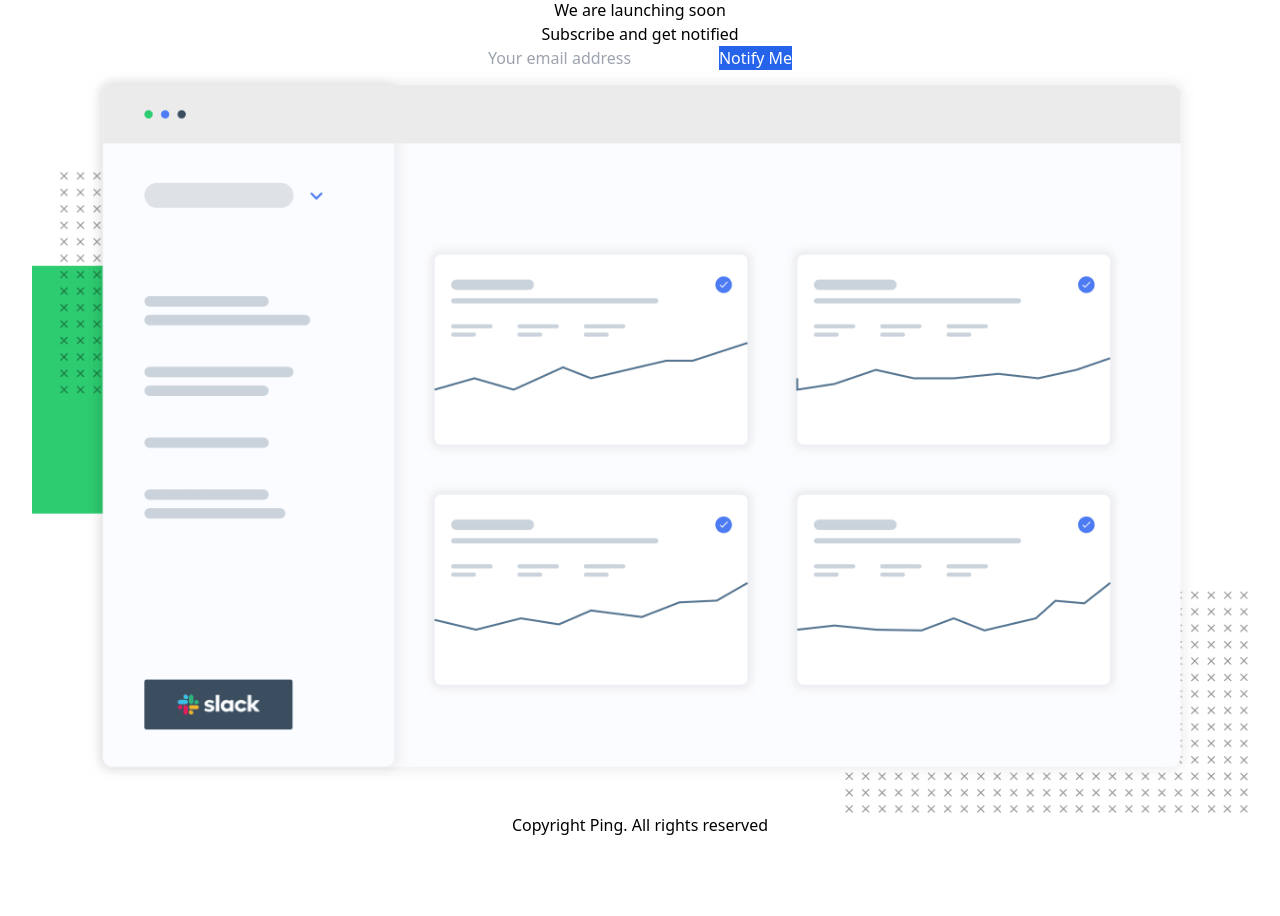
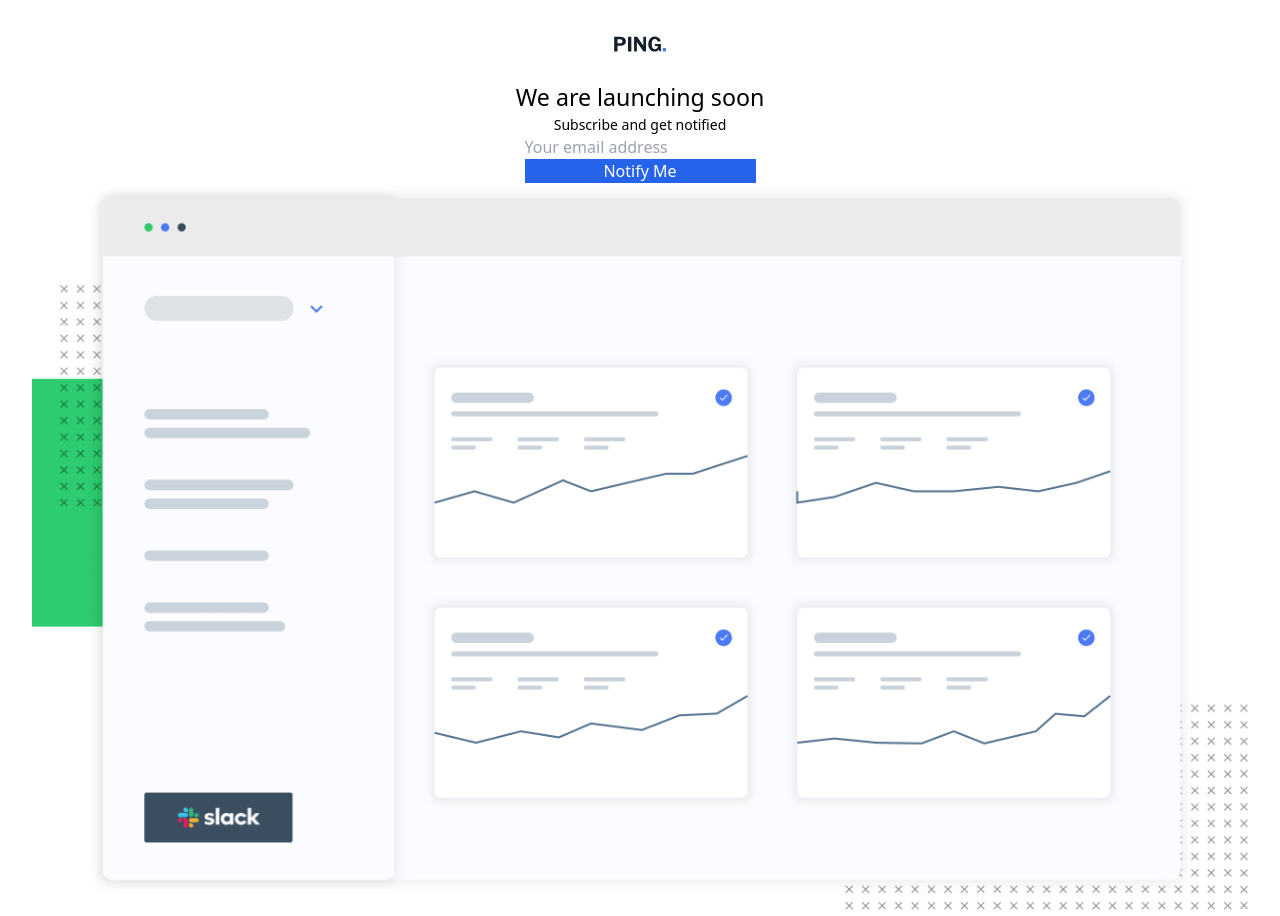
Before and after one commit to elvisowusu/ping-page, a React (Vite) app: page / in a window 1280 px wide. Shown: the part 60-976 px from the top of the page. Before the commit the page ends 929 px from the top, so only its background shows below. Built offline with nearby package versions, Linux system fonts and the light colour scheme.

Commit message:
added styles to the icons

```diff
--- a/src/App.jsx
+++ b/src/App.jsx
@@ -1,21 +1,28 @@
 import { useState } from 'react'
 import logo from './assets/logo.svg'
 import dashboard from './assets/illustration-dashboard.png'
+import {BiLogoFacebook} from 'react-icons/bi'
+import {BiLogoTwitter} from 'react-icons/bi'
+import {FiInstagram} from 'react-icons/fi'
 import './App.css'
 
 function App() {
 
   return (
     <div className='flex flex-col justify-center items-center' >
-      <img src={logo} alt="" />
-      <h1>We are launching <span>soon</span></h1>
-      <p>Subscribe and get notified</p>
-      <form >
+      <img
+        src={logo}
+        alt="logo"
+        className='h-4 mt-[4rem] mb-7'
+      />
+      <p className='text-[1.45rem]'>We are launching <span className='' >soon</span></p>
+      <p className='text-sm'>Subscribe and get notified</p>
+      <form className='flex flex-col'>
         <input
           placeholder='Your email address'
           type="email"
          />
-         <input className='bg-blue-600 text-white'
+        <input className='bg-blue-600 text-white'
           value="Notify Me"
           type="submit"
            />
@@ -23,10 +30,12 @@ function App() {
       <div>
         <img src={dashboard} alt="" />
       </div>
-      <div>
-
+      <div className='flex'>
+        <BiLogoFacebook className='rounded-full h-7 w-7 px-[0.4rem] border border-blue-700'/>
+        <BiLogoTwitter className='rounded-full h-7 w-7 px-[0.4rem]'/>
+        <FiInstagram className='rounded-full h-7 w-7 px-[0.5rem]'/>
       </div>
-      <p>Copyright Ping. All rights reserved</p>
+      <p className='text-[0.6rem]'>Copyright Ping. All rights reserved</p>
     </div>
   )
 }
```
